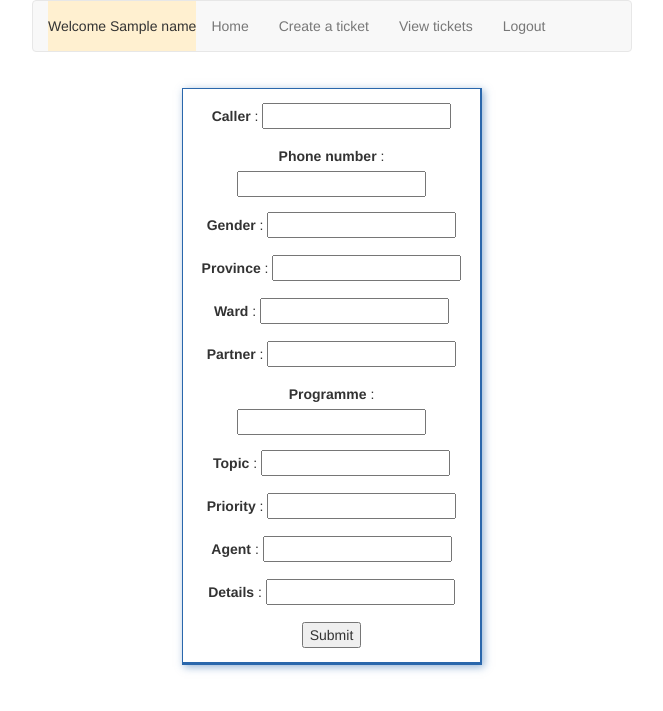
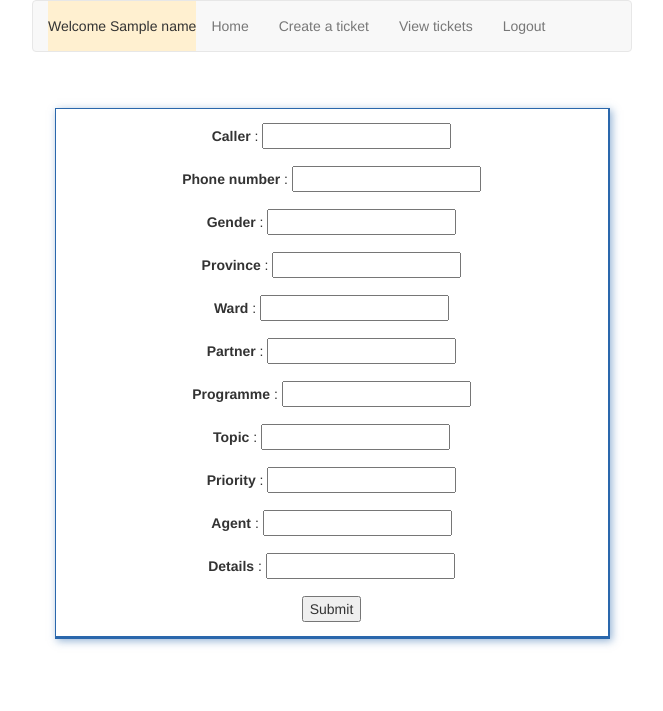
Before and after one commit to alklyn/cfm, a Python web app: template app/templates/create_ticket.html in a window 1280 px wide. Shown: the top 711 px of the page, without its empty margins (308-971 px from the left). Run offline with Jinja, Linux system fonts and the light colour scheme; the template is opened without the code that fills it: most values are stand-ins (such as "Sample title", 1, 10 or a date in 2020); form fields are guessed from the names that the template uses; some libraries are stand-ins or nearby versions.

Commit message:
Update "creare_ticket" form layout.

```diff
--- a/app/forms.py
+++ b/app/forms.py
@@ -23,7 +23,7 @@ class CreateTicketForm(Form):
                        validators=[Required()],
                        render_kw={"placeholder": "Name of caller"})
 
-    phone_number = TextField('phone_number',
+    phone_number = TextField('phone number',
                              validators=[Required()],
                              render_kw={"placeholder": "Phone No of caller"})
 
--- a/app/templates/create_ticket.html
+++ b/app/templates/create_ticket.html
@@ -3,8 +3,8 @@
 
 {% block my_content%}
         <div class="row">
-            <div class="col-md-4 col-md-offset-4">
-                <div class="loginbox">
+            <div class="col-md-6 col-md-offset-3">
+                <div class="ticket">
                     <form method="post">
                         {% with messages = get_flashed_messages() %}
                             {% if messages %}
```
